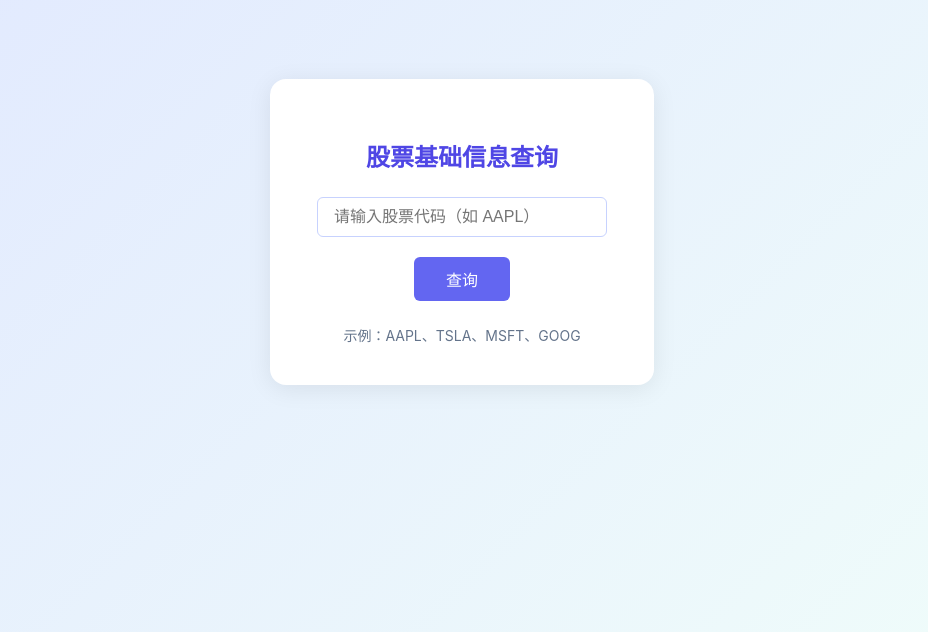
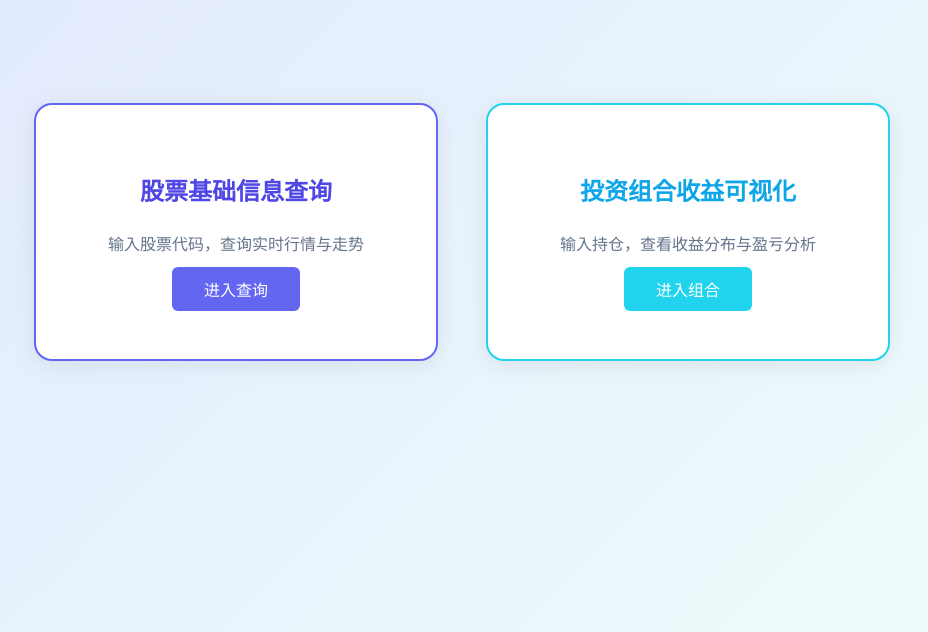
Before and after one commit to renmiamu/Nus_SmartFinView, a React (Create React App) app in the folder frontend/: page / in a window 1280 px wide. Shown: the part 168-800 px from the top of the page, without its empty margins (178-1106 px from the left). Built offline with nearby package versions, Linux system fonts and the light colour scheme.

Commit message:
功能2 unfinished

```diff
--- a/frontend/src/App.js
+++ b/frontend/src/App.js
@@ -1,14 +1,18 @@
 import './App.css';
 import { BrowserRouter, Routes, Route } from 'react-router-dom';
+import Home from './pages/Home';
 import StockBasic from './pages/StockBasic';
 import StockDetail from './pages/StockDetail';
+import Portfolio from './pages/Portfolio';
 
 function App() {
   return (
     <BrowserRouter>
       <Routes>
-        <Route path="/" element={<StockBasic />} />
+        <Route path="/" element={<Home />} />
         <Route path="/stock/:ticker" element={<StockDetail />} />
+        <Route path="/stock" element={<StockBasic />} />
+        <Route path="/portfolio" element={<Portfolio />} />
       </Routes>
     </BrowserRouter>
   );
--- /dev/null
+++ b/frontend/src/pages/Home.jsx
@@ -0,0 +1,89 @@
+import React from 'react';
+import { useNavigate } from 'react-router-dom';
+
+export default function Home() {
+  const navigate = useNavigate();
+
+  return (
+    <div style={{
+      minHeight: '100vh',
+      display: 'flex',
+      alignItems: 'center',
+      justifyContent: 'center',
+      background: 'linear-gradient(135deg, #e0e7ff 0%, #f0fdfa 100%)'
+    }}>
+      <div style={{
+        display: 'flex',
+        gap: 48,
+        flexWrap: 'wrap'
+      }}>
+        <div
+          onClick={() => navigate('/stock')}
+          style={{
+            background: '#fff',
+            padding: '48px 40px',
+            borderRadius: 18,
+            boxShadow: '0 4px 24px rgba(0,0,0,0.08)',
+            minWidth: 320,
+            textAlign: 'center',
+            cursor: 'pointer',
+            transition: 'box-shadow 0.2s',
+            border: '2px solid #6366f1'
+          }}
+        >
+          <h2 style={{ color: '#4f46e5', marginBottom: 24 }}>股票基础信息查询</h2>
+          <div style={{ color: '#64748b', fontSize: 16, marginBottom: 12 }}>
+            输入股票代码，查询实时行情与走势
+          </div>
+          <button
+            style={{
+              background: '#6366f1',
+              color: '#fff',
+              border: 'none',
+              borderRadius: 6,
+              padding: '10px 32px',
+              fontSize: 16,
+              cursor: 'pointer'
+            }}
+            onClick={e => { e.stopPropagation(); navigate('/stock'); }}
+          >
+            进入查询
+          </button>
+        </div>
+        <div
+          onClick={() => navigate('/portfolio')}
+          style={{
+            background: '#fff',
+            padding: '48px 40px',
+            borderRadius: 18,
+            boxShadow: '0 4px 24px rgba(0,0,0,0.08)',
+            minWidth: 320,
+            textAlign: 'center',
+            cursor: 'pointer',
+            transition: 'box-shadow 0.2s',
+            border: '2px solid #22d3ee'
+          }}
+        >
+          <h2 style={{ color: '#0ea5e9', marginBottom: 24 }}>投资组合收益可视化</h2>
+          <div style={{ color: '#64748b', fontSize: 16, marginBottom: 12 }}>
+            输入持仓，查看收益分布与盈亏分析
+          </div>
+          <button
+            style={{
+              background: '#22d3ee',
+              color: '#fff',
+              border: 'none',
+              borderRadius: 6,
+              padding: '10px 32px',
+              fontSize: 16,
+              cursor: 'pointer'
+            }}
+            onClick={e => { e.stopPropagation(); navigate('/portfolio'); }}
+          >
+            进入组合
+          </button>
+        </div>
+      </div>
+    </div>
+  );
+}
--- /dev/null
+++ b/frontend/src/pages/Portfolio.jsx
@@ -0,0 +1,118 @@
+import React, { useState } from 'react';
+import axios from 'axios';
+import { PieChart, Pie, Cell, BarChart, Bar, XAxis, YAxis, Tooltip, Legend, ResponsiveContainer } from 'recharts';
+
+const COLORS = ['#6366f1', '#22d3ee', '#f59e42', '#ef4444', '#16a34a', '#a21caf'];
+
+export default function Portfolio() {
+  const [holdings, setHoldings] = useState([
+    { ticker: '', shares: '', buyPrice: '' }
+  ]);
+  const [result, setResult] = useState(null);
+
+  // 添加一行
+  const addRow = () => setHoldings([...holdings, { ticker: '', shares: '', buyPrice: '' }]);
+  // 删除一行
+  const removeRow = idx => setHoldings(holdings.filter((_, i) => i !== idx));
+  // 修改输入
+  const updateRow = (idx, key, value) => {
+    const newHoldings = [...holdings];
+    newHoldings[idx][key] = value;
+    setHoldings(newHoldings);
+  };
+
+  // 计算收益
+  const handleCalculate = async () => {
+    const responses = await Promise.all(
+      holdings
+        .filter(h => h.ticker && h.shares && h.buyPrice)
+        .map(h =>
+          axios.get('http://localhost:8000/stock/profit', {
+            params: { ticker: h.ticker, shares: h.shares, buy_price: h.buyPrice }
+          })
+        )
+    );
+    setResult(responses.map(r => r.data));
+  };
+
+  // 饼图数据
+  const pieData = result?.map(r => ({
+    name: r.ticker,
+    value: r.current_value
+  })) || [];
+
+  // 柱状图数据
+  const barData = result?.map(r => ({
+    name: r.ticker,
+    profit: r.profit
+  })) || [];
+
+  // 总收益率
+  const totalCost = result?.reduce((sum, r) => sum + r.cost, 0) || 0;
+  const totalValue = result?.reduce((sum, r) => sum + r.current_value, 0) || 0;
+  const totalReturn = totalCost ? ((totalValue - totalCost) / totalCost * 100).toFixed(2) : 0;
+
+  return (
+    <div style={{ maxWidth: 1000, margin: '0 auto', padding: 40 }}>
+      <h2 style={{ color: '#4f46e5', marginBottom: 32 }}>投资组合收益可视化</h2>
+      <table style={{ width: '100%', marginBottom: 24, background: '#fff', borderRadius: 12, boxShadow: '0 2px 8px rgba(0,0,0,0.03)' }}>
+        <thead>
+          <tr style={{ background: '#f1f5f9' }}>
+            <th>股票代码</th>
+            <th>买入价</th>
+            <th>持仓数量</th>
+            <th>操作</th>
+          </tr>
+        </thead>
+        <tbody>
+          {holdings.map((h, idx) => (
+            <tr key={idx}>
+              <td>
+                <input value={h.ticker} onChange={e => updateRow(idx, 'ticker', e.target.value.toUpperCase())} style={{ width: 80 }} />
+              </td>
+              <td>
+                <input value={h.buyPrice} onChange={e => updateRow(idx, 'buyPrice', e.target.value)} style={{ width: 80 }} />
+              </td>
+              <td>
+                <input value={h.shares} onChange={e => updateRow(idx, 'shares', e.target.value)} style={{ width: 80 }} />
+              </td>
+              <td>
+                {holdings.length > 1 && <button onClick={() => removeRow(idx)} style={{ color: '#ef4444', border: 'none', background: 'none', cursor: 'pointer' }}>删除</button>}
+              </td>
+            </tr>
+          ))}
+        </tbody>
+      </table>
+      <button onClick={addRow} style={{ marginRight: 16, background: '#e0e7ff', border: 'none', borderRadius: 6, padding: '8px 16px', cursor: 'pointer' }}>添加一行</button>
+      <button onClick={handleCalculate} style={{ background: '#6366f1', color: '#fff', border: 'none', borderRadius: 6, padding: '8px 32px', fontSize: 16, cursor: 'pointer' }}>计算收益</button>
+      {result && (
+        <div style={{ marginTop: 40 }}>
+          <div style={{ fontSize: 18, marginBottom: 24 }}>
+            当前总收益率：<span style={{ color: totalReturn >= 0 ? '#ef4444' : '#22d3ee', fontWeight: 600 }}>{totalReturn}%</span>
+          </div>
+          <h3 style={{ color: '#4f46e5', marginBottom: 16 }}>持仓分布</h3>
+          <ResponsiveContainer width="100%" height={300}>
+            <PieChart>
+              <Pie data={pieData} dataKey="value" nameKey="name" outerRadius={100} label>
+                {pieData.map((entry, idx) => (
+                  <Cell key={entry.name} fill={COLORS[idx % COLORS.length]} />
+                ))}
+              </Pie>
+              <Tooltip />
+              <Legend />
+            </PieChart>
+          </ResponsiveContainer>
+          <h3 style={{ color: '#4f46e5', margin: '32px 0 16px' }}>个股盈亏</h3>
+          <ResponsiveContainer width="100%" height={300}>
+            <BarChart data={barData}>
+              <XAxis dataKey="name" />
+              <YAxis />
+              <Tooltip />
+              <Bar dataKey="profit" fill="#6366f1" />
+            </BarChart>
+          </ResponsiveContainer>
+        </div>
+      )}
+    </div>
+  );
+}
```
Also changed, not shown: 1 other file (tests, documents, lock files or other folders).
